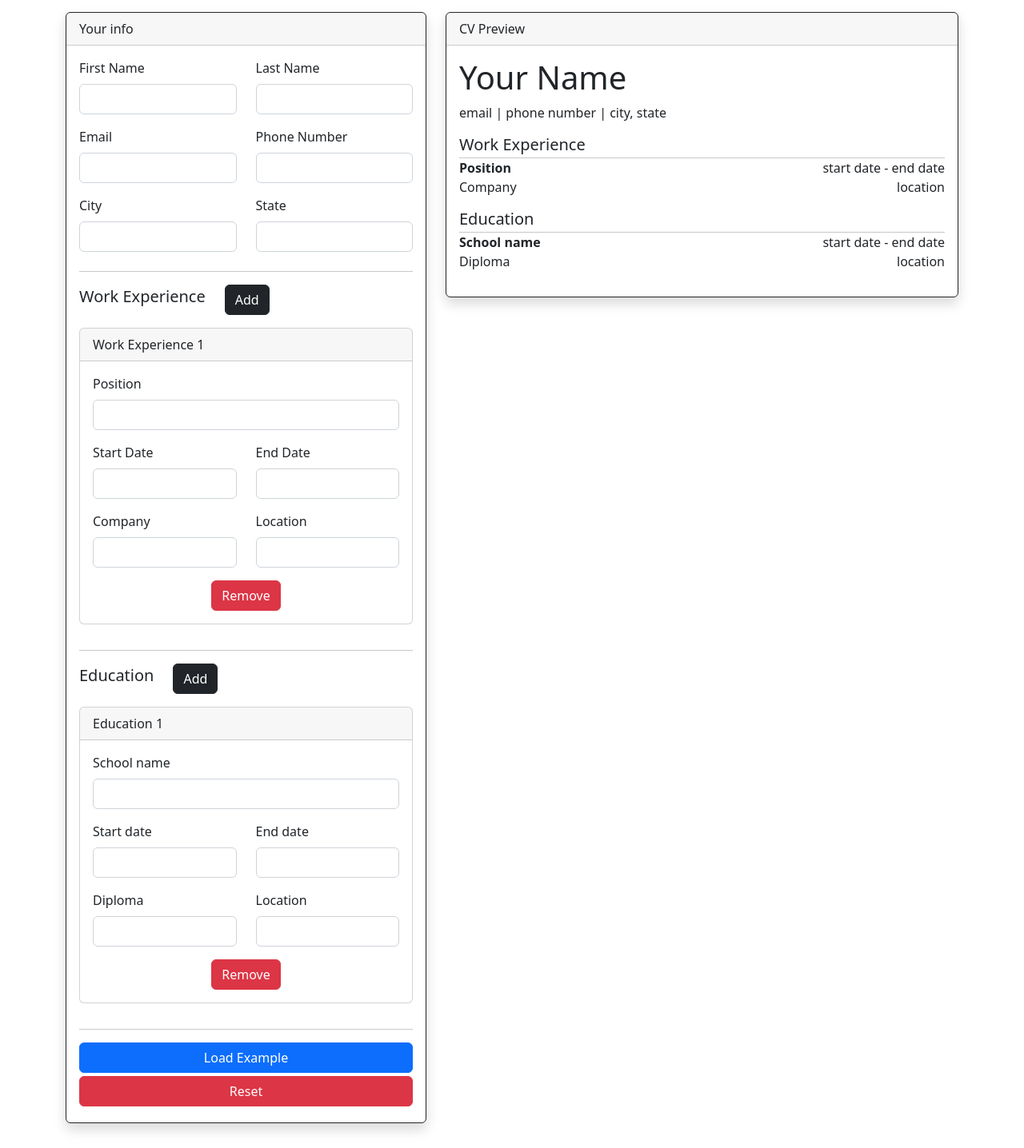
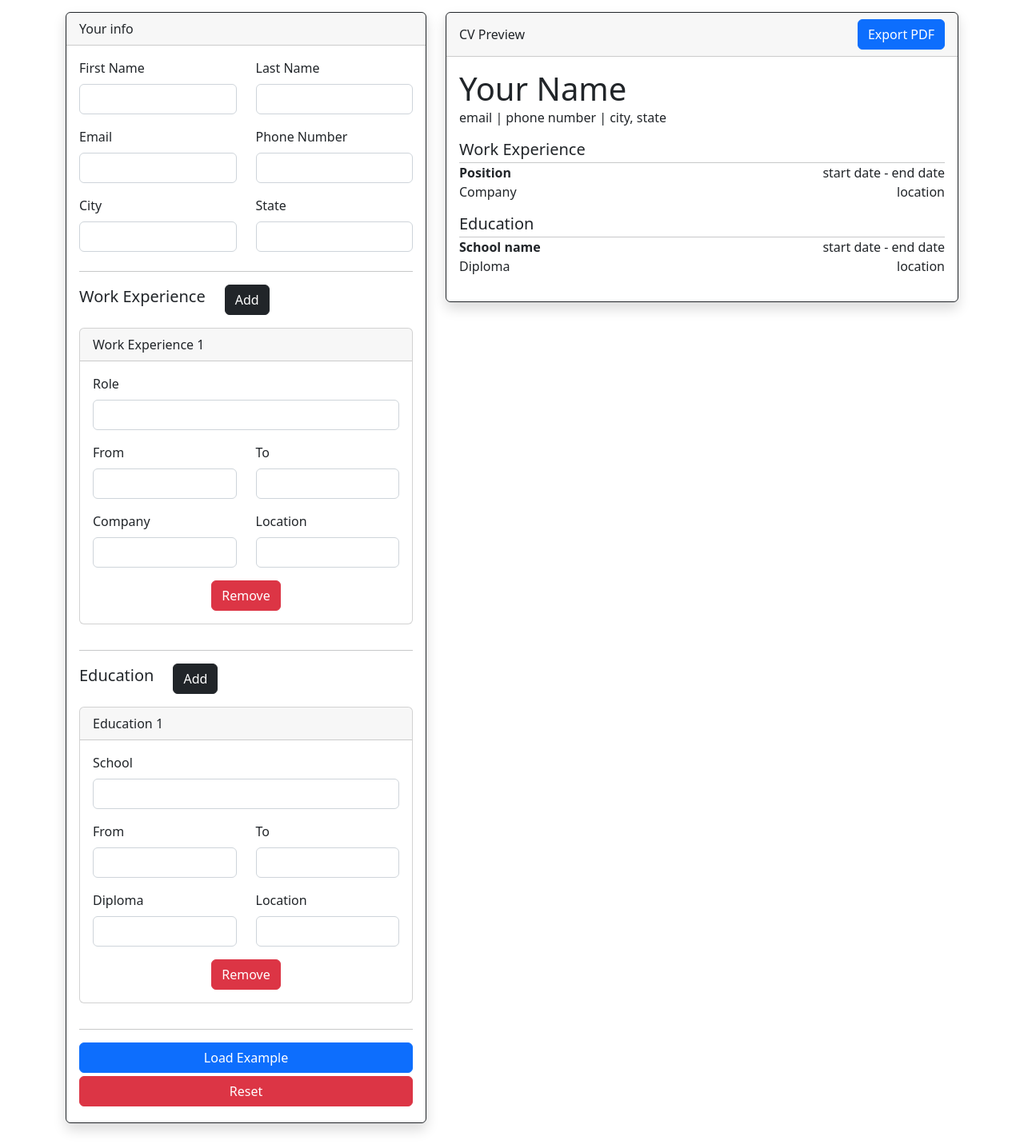
Before and after one commit to jguih/cv-builder, a React (Create React App) app: page / in a window 1280 px wide. Shown: the whole page at 80% size. Built offline with nearby package versions, Linux system fonts and the light colour scheme.

Commit message:
Add export to pdf function!

```diff
--- a/package.json
+++ b/package.json
@@ -11,6 +11,7 @@
     "react-bootstrap": "^2.5.0",
     "react-dom": "^18.2.0",
     "react-scripts": "^5.0.1",
+    "react-to-print": "^2.14.7",
     "web-vitals": "^2.1.4"
   },
   "scripts": {
--- a/src/App.js
+++ b/src/App.js
@@ -1,6 +1,6 @@
 import './style/App.css';
 import React from 'react';
-import { Row, Col, Container } from 'react-bootstrap';
+import { Row, Col, Container} from 'react-bootstrap';
 import 'bootstrap/dist/css/bootstrap.min.css';
 import CvForm from './Components/CvForm/CvForm';
 import CvPreview from './Components/CvPreview/CvPreview';
@@ -25,6 +25,7 @@ class App extends React.Component {
         new Education(),
       ],
     };
+
     this.addWorkExp = this.addWorkExp.bind(this);
     this.removeWorkExp = this.removeWorkExp.bind(this);
     this.handleOnChange = this.handleOnChange.bind(this);
@@ -119,8 +120,8 @@ class App extends React.Component {
       phoneNumber: "",
       city: "",
       state: "",
-      workExp: [ new WorkExp() ],
-      education: [ new Education() ],
+      workExp: [new WorkExp()],
+      education: [new Education()],
     });
   }
 
@@ -148,10 +149,10 @@ class App extends React.Component {
               resetState={this.resetState}
             />
           </Col>
-          <Col lg="7" className="cv-preview">
+          <Col lg="7" className="cv-preview mb-3">
             <div className="sticky-top" >
               <CvPreview
-                info={{ city: this.state.city, }}
+                info={info}
                 firstName={this.state.firstName}
                 lastName={this.state.lastName}
                 email={this.state.email}
--- a/src/Components/CvForm/CvFormEducation.js
+++ b/src/Components/CvForm/CvFormEducation.js
@@ -18,7 +18,7 @@ class CvFormEducation extends React.Component {
           <Row className="mb-3">
             <Col>
               <FormGroup>
-                <FormLabel>School name</FormLabel>
+                <FormLabel>School</FormLabel>
                 <FormControl
                   type="text"
                   value={currentEducation.schoolName || ""}
@@ -30,7 +30,7 @@ class CvFormEducation extends React.Component {
           <Row className="mb-3">
             <Col sm="6">
               <FormGroup>
-                <FormLabel>Start date</FormLabel>
+                <FormLabel>From</FormLabel>
                 <FormControl
                   type="text"
                   value={currentEducation.startDate || ""}
@@ -40,7 +40,7 @@ class CvFormEducation extends React.Component {
             </Col>
             <Col>
               <FormGroup>
-                <FormLabel>End date</FormLabel>
+                <FormLabel>To</FormLabel>
                 <FormControl
                   type="text"
                   value={currentEducation.endDate || ""}
--- a/src/Components/CvForm/CvFormWorkExp.js
+++ b/src/Components/CvForm/CvFormWorkExp.js
@@ -20,7 +20,7 @@ class CvFormWorkExp extends React.Component {
           <Row className="mb-3">
             <Col>
               <FormGroup>
-                <FormLabel>Position</FormLabel>
+                <FormLabel>Role</FormLabel>
                 <FormControl
                   type="text"
                   value={currentWorkExp.position || ""}
@@ -32,7 +32,7 @@ class CvFormWorkExp extends React.Component {
           <Row className="mb-3">
             <Col sm="6">
               <FormGroup>
-                <FormLabel>Start Date</FormLabel>
+                <FormLabel>From</FormLabel>
                 <FormControl
                   type="text"
                   value={currentWorkExp.startDate || ""}
@@ -42,7 +42,7 @@ class CvFormWorkExp extends React.Component {
             </Col>
             <Col sm="6">
               <FormGroup>
-                <FormLabel>End Date</FormLabel>
+                <FormLabel>To</FormLabel>
                 <FormControl
                   type="text"
                   value={currentWorkExp.endDate || ""}
--- a/src/Components/CvPreview/CvPreview.js
+++ b/src/Components/CvPreview/CvPreview.js
@@ -1,8 +1,9 @@
 import React from "react";
-import { Card } from "react-bootstrap";
+import { Card, Button, Row, Col } from "react-bootstrap";
 import CvPreviewWorkExp from "./CvPreviewWorkExp";
 import '../../style/CvPreview.css'
 import CvPreviewEducation from "./CvPreviewEducation";
+import ReactToPrint from 'react-to-print';
 
 class CvPreview extends React.Component {
   render() {
@@ -10,19 +11,34 @@ class CvPreview extends React.Component {
 
     return (
       <Card border="dark" className="shadow">
-        <Card.Header>CV Preview</Card.Header>
+        <Card.Header>
+          <Row className="justify-content-between align-items-center">
+            <Col sm="auto">
+              CV Preview
+            </Col>
+            <Col sm="auto">
+              <ReactToPrint
+                trigger={() => {
+                  return <Button>Export PDF</Button>
+                }}
+                content={() => this.componentRef}
+              />
+            </Col>
+          </Row>
+        </Card.Header>
+        <div ref={el => (this.componentRef = el)}>
           <Card.Body>
             {/* Persons name */}
-          <Card.Title className="name">
+            <Card.Title className="name mb-0">
               {(firstName || lastName) === "" ? "Your Name" : firstName + " " + lastName}
             </Card.Title>
             {/* Info section */}
-          <Card.Text>
+            <div className="mb-3">
               {(email || "email") + " | " +
                 (phoneNumber || "phone number") + " | " +
                 (city || "city") + ", " +
                 (state || "state")}
-          </Card.Text>
+            </div>
             <h5 className="title">Work Experience</h5>
             <Hr></Hr>
             {/* Creates a CvPreviewWorkExp component for every work experience object */
@@ -42,6 +58,7 @@ class CvPreview extends React.Component {
               })
             }
           </Card.Body>
+        </div>
       </Card>
     );
   }
--- a/src/Components/CvPreview/CvPreviewEducation.js
+++ b/src/Components/CvPreview/CvPreviewEducation.js
@@ -18,18 +18,18 @@ class CvPreviewEducation extends React.Component {
     return (
       <div className="mb-3">
         <Row className="justify-content-between">
-          <Col sm="auto">
+          <Col xs="auto">
             <b>{currentEducation.schoolName || "School name"}</b>
           </Col>
-          <Col sm="auto">
+          <Col xs="auto">
             {showDate()}
           </Col>
         </Row>
         <Row className="justify-content-between">
-          <Col sm="auto">
+          <Col xs="auto">
             {currentEducation.diploma || "Diploma"}
           </Col>
-          <Col sm="auto">
+          <Col xs="auto">
             {currentEducation.location || "location"}
           </Col>
         </Row>
--- a/src/Components/CvPreview/CvPreviewWorkExp.js
+++ b/src/Components/CvPreview/CvPreviewWorkExp.js
@@ -18,18 +18,18 @@ class CvPreviewWorkExp extends React.Component {
     return (
       <div className="mb-3">
         <Row className="justify-content-between">
-          <Col sm="auto">
+          <Col xs="auto">
             <b>{currentWorkExp['position'] || "Position"}</b>
           </Col>
-          <Col sm="auto">
+          <Col xs="auto">
             {showDate()}
           </Col>
         </Row>
         <Row className="justify-content-between">
-          <Col sm="auto">
+          <Col xs="auto">
             {currentWorkExp['company'] || "Company"}
           </Col>
-          <Col sm="auto">
+          <Col xs="auto">
             {currentWorkExp['location'] || "location"}
           </Col>
         </Row>
```
Also changed, not shown: 1 other file (tests, documents, lock files or other folders). Lines whose indentation alone changed are shown as unchanged.
